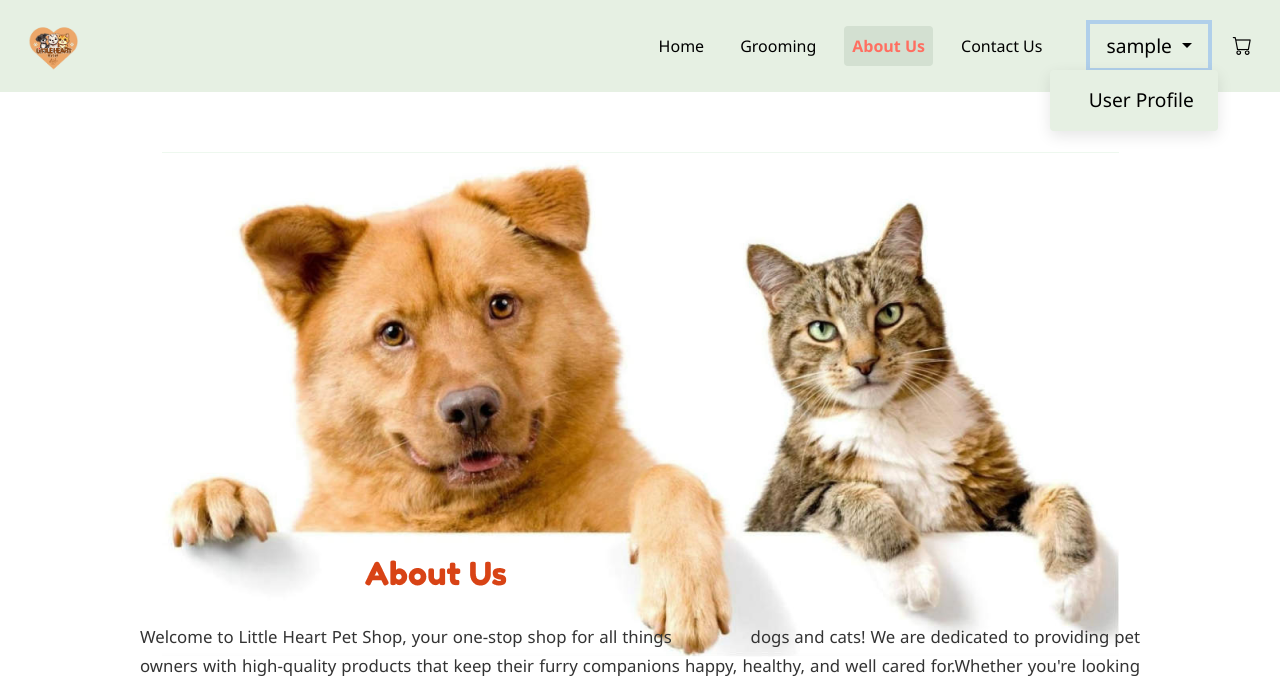
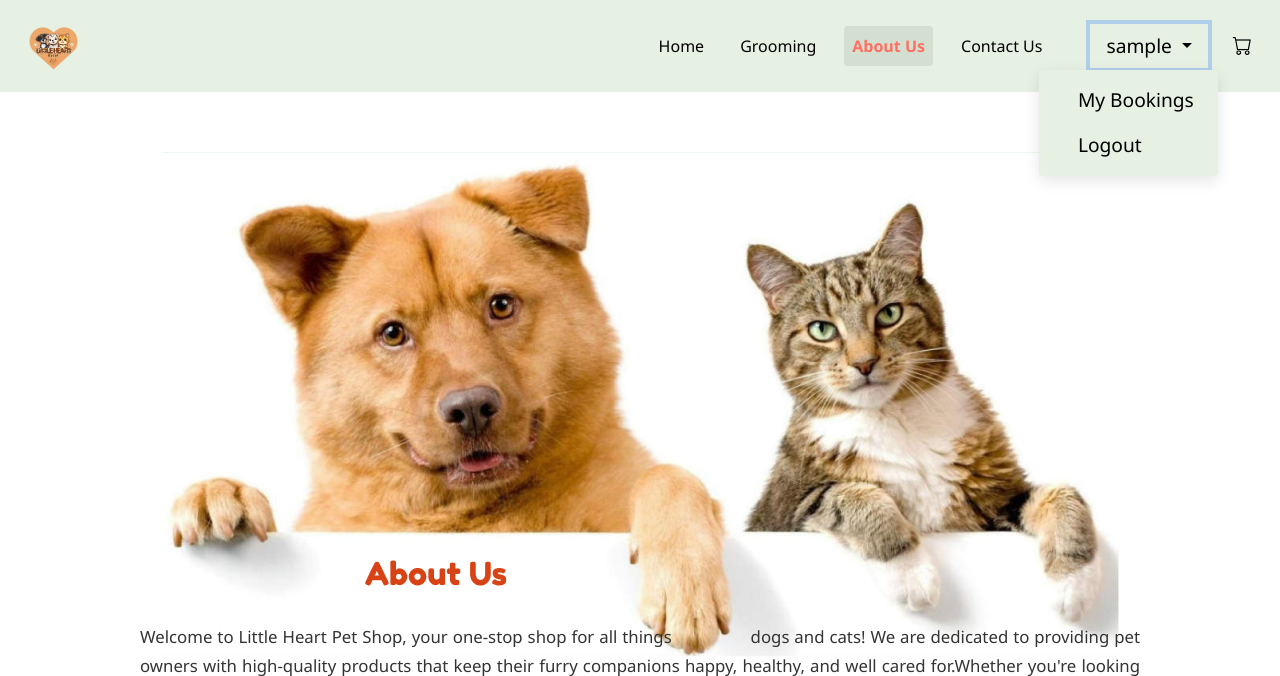
Before and after one commit to BiwashGurung/Little_Heart_Pet_Shop, a Django app: page /about/ in a window 1280 px wide, after a click that opens the changed part. Shown: the top 676 px of the page. Run offline with Django 5.2, Linux system fonts and the light colour scheme; the visitor is signed in with stand-in values (Sample User, id 1).

Commit message:
FEAT: added log out functionalities

```diff
--- a/frontend_littleheart/views.py
+++ b/frontend_littleheart/views.py
@@ -66,6 +66,11 @@ def register(request):
     else:
         form = RegistrationForm()
     return render(request, 'frontend_littleheart/register.html', {'form': form})
+
+def logout(request):
+    auth_logout(request)
+    messages.success(request, "You have been logged out successfully.")
+    return redirect('home')
 
 def about(request):
     return render(request, 'frontend_littleheart/about.html')
--- a/temp/urls.py
+++ b/temp/urls.py
@@ -9,6 +9,7 @@ urlpatterns = [
     path('', views.home, name='home'),
     path('login/', views.login, name='login'),
     path('register/', views.register, name='register'),
+    path('logout/', views.logout, name='logout'),
     path('about/', views.about, name='about'),
     path('blog/', views.blog_list, name='blog_list'),
     path('blog/<slug:slug>/', views.blog_detail, name='blog_detail'),
--- a/templates/includes/frontend_littleheart/header.html
+++ b/templates/includes/frontend_littleheart/header.html
@@ -210,7 +210,8 @@
                             {{ user.username }}
                         </a>
                         <ul class="dropdown-menu dropdown-menu-end" aria-labelledby="userDropdown">
-                            <li><a class="dropdown-item" href="">User Profile</a></li>
+                            <li><a class="dropdown-item" href="{% url 'my_bookings' %}">My Bookings</a></li>
+                            <li><a class="dropdown-item" href="{% url 'logout' %}">Logout</a></li>
                         </ul>
                     {% else %}
                         <a class="nav-link dropdown-toggle" href="#" id="accountDropdown" role="button" data-bs-toggle="dropdown" aria-expanded="false">
```
